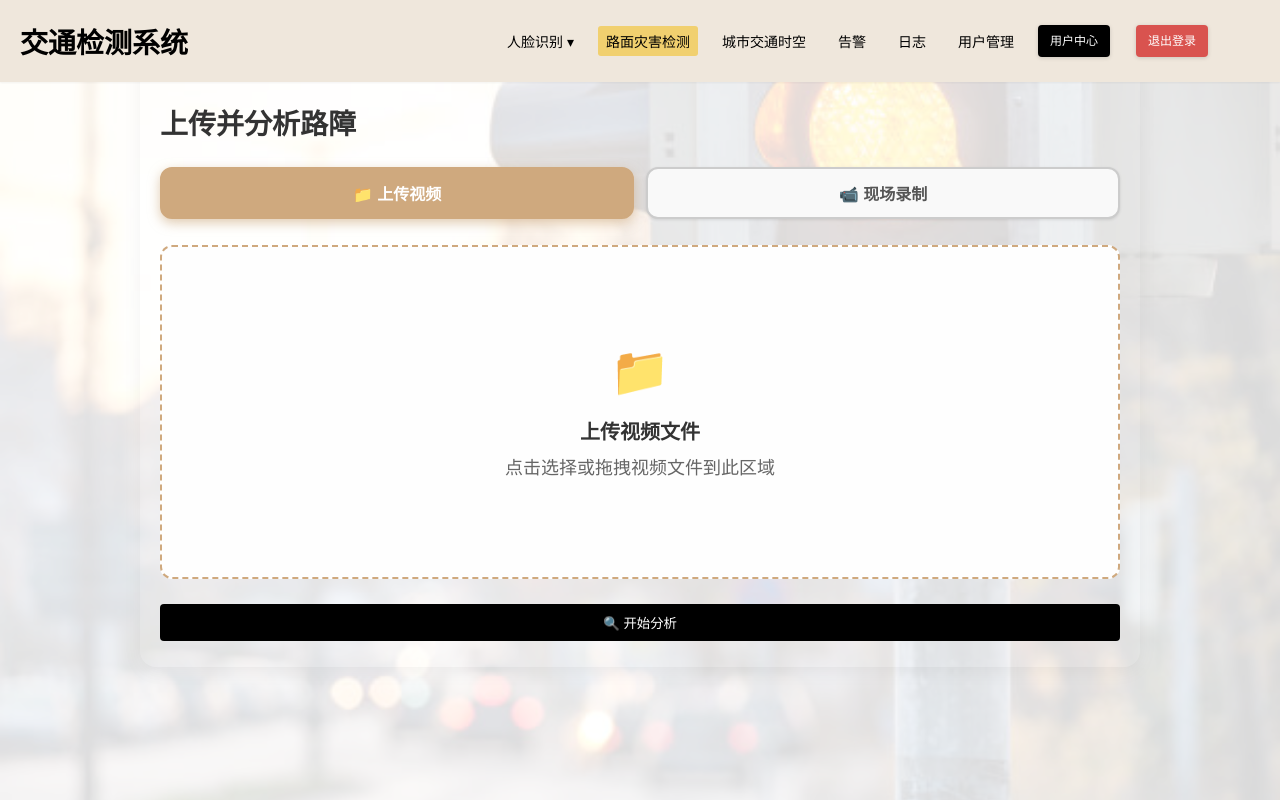
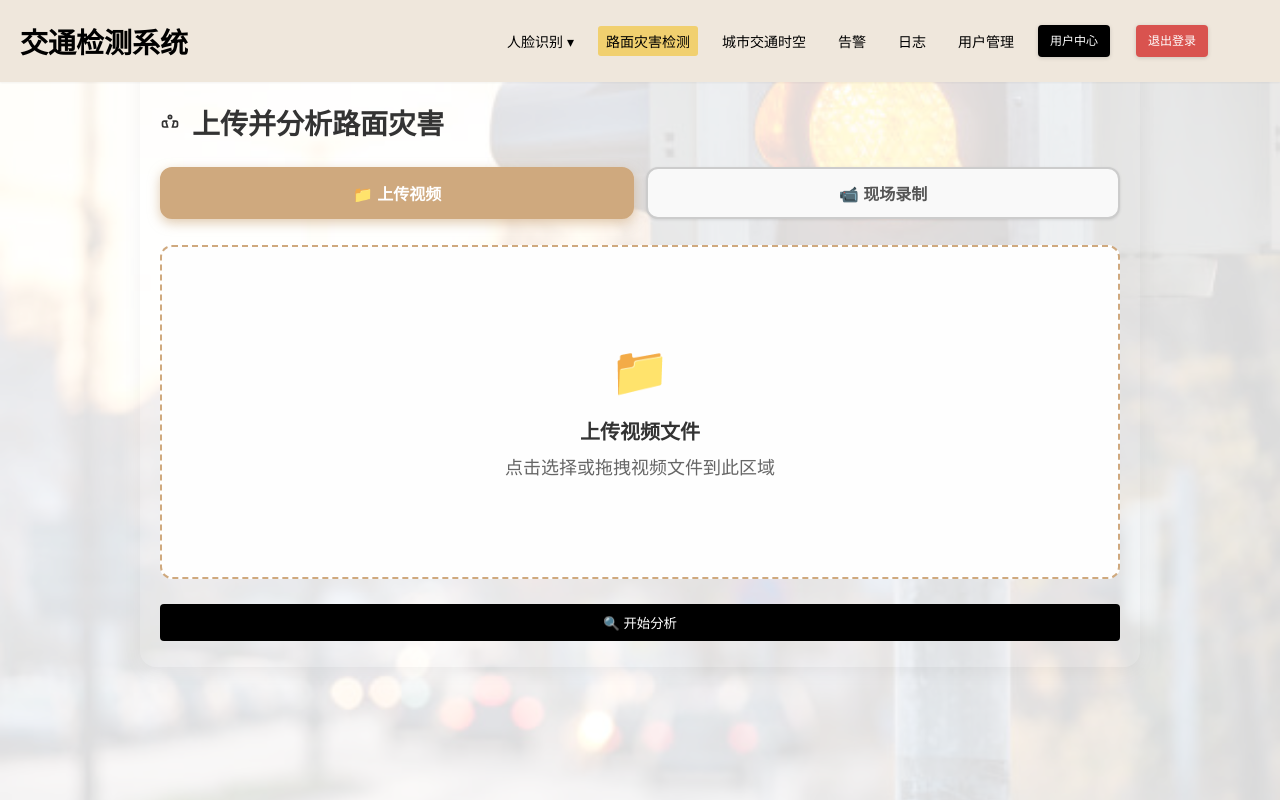
Before and after one commit to AXIhello/pavement_distraction_detection, a Vue app in the folder frontend/: page /detect in a window 1280 px wide. Built offline with nearby package versions, Linux system fonts and the light colour scheme; sample sign-in values are in the browser's storage.

Commit message:
优化前端表现

```diff
--- a/frontend/src/components/FaceAlertDetail.vue
+++ b/frontend/src/components/FaceAlertDetail.vue
@@ -49,7 +49,7 @@ const emit = defineEmits(['back'])
 const isAdmin = ref(false)
 onMounted(() => {
   const userInfo = JSON.parse(localStorage.getItem('userInfo') || '{}')
-  isAdmin.value = userInfo.role === 'admin'  // 根据你的用户结构调整
+  isAdmin.value = userInfo.role === 'admin'
 })
 
 function getFrameImageUrl(imagePath) {
--- a/frontend/src/components/FaceWarn.vue
+++ b/frontend/src/components/FaceWarn.vue
@@ -247,7 +247,7 @@ onMounted(() => {
   align-items: center;
   gap: 12px;
   color: #1f2937;
-  font-size: 24px;
+  font-size: 28px;
   font-weight: 700;
   margin: 0;
 }
--- a/frontend/src/components/RoadAlertDetail.vue
+++ b/frontend/src/components/RoadAlertDetail.vue
@@ -101,7 +101,7 @@ async function confirmDeleteVideo() {
     if (res.status === 200 || res.status === 204 || res.data?.success) {
       alert('删除成功')
       stopAutoPlay()
-      emit('back')  // ✅仍保留
+      emit('back')  // 仍保留
     } else {
       alert('删除失败：' + (res.data?.message || '状态异常'))
     }
@@ -129,7 +129,6 @@ function getFrameImageUrl(frame) {
 const props = defineProps({
   detail: Object
 })
-// defineEmits(['back'])
 
 const isAutoPlaying = ref(true)
 
@@ -179,7 +178,7 @@ const diseaseTypeCount = computed(() => {
 })
 
 watch(() => props.detail?.frames, () => {
-  if (isDeleting.value) return // ❗跳过删除中带来的 watch 变化
+  if (isDeleting.value) return // 跳过删除中带来的 watch 变化
   currentFrameIndex.value = 0
   resetAutoPlay()
 })
@@ -200,20 +199,6 @@ function nextFrame() {
   resetAutoPlay()
 }
 
-// function startAutoPlay() {
-//   if (autoPlayTimer) return
-//   autoPlayTimer = setInterval(() => {
-//     nextFrame()
-//   }, 3000) // 3秒切换一帧
-// }
-
-// function resetAutoPlay() {
-//   if (autoPlayTimer) {
-//     clearInterval(autoPlayTimer)
-//     autoPlayTimer = null
-//   }
-//   startAutoPlay()
-// }
 
 onMounted(() => {
   startAutoPlay()
--- a/frontend/src/components/RoadWarn.vue
+++ b/frontend/src/components/RoadWarn.vue
@@ -252,7 +252,7 @@ onMounted(() => {
   align-items: center;
   gap: 12px;
   color: #1f2937;
-  font-size: 24px;
+  font-size: 28px;
   font-weight: 700;
   margin: 0;
 }
--- a/frontend/src/views/Admin.vue
+++ b/frontend/src/views/Admin.vue
@@ -526,7 +526,7 @@ async function deleteFace(faceId) {
 
 <style>
 #admin {
-  font-family: -apple-system, BlinkMacSystemFont, 'Segoe UI', Roboto, 'Helvetica Neue', Arial, sans-serif;
+  font-family:  -apple-system, BlinkMacSystemFont, 'Segoe UI', Roboto, 'Helvetica Neue', Arial, sans-serif;
   min-height: 100vh;
 }
 
@@ -561,6 +561,7 @@ async function deleteFace(faceId) {
   font-size: 28px;
   font-weight: 700;
   margin: 0;
+   margin-top: 20px;
 }
 
 .user-count {
--- a/frontend/src/views/Detect.vue
+++ b/frontend/src/views/Detect.vue
@@ -2,8 +2,14 @@
   <Header2 ref="headerRef" />
   <div class="detect-container" :style="{ paddingTop: headerHeight + 'px' }">
     <div class="page-header">
+
       <h2 class="page-title">
-        上传并分析路障
+        <svg class="icon" viewBox="0 0 24 24" fill="none" stroke="currentColor" stroke-width="2">
+          <path d="M9 11H5a2 2 0 0 0-2 2v3a2 2 0 0 0 2 2h4l-2-7z"/>
+          <path d="M15 11h4a2 2 0 0 1 2 2v3a2 2 0 0 1-2 2h-4l2-7z"/>
+          <path d="M12 8a2 2 0 1 1 0-4 2 2 0 0 1 0 4z"/>
+        </svg>
+        上传并分析路面灾害
       </h2>
     </div>
 
--- a/frontend/src/views/Warning.vue
+++ b/frontend/src/views/Warning.vue
@@ -39,7 +39,7 @@ Navigation {
   margin: auto;
   padding-left: 1rem;
   padding-right: 1rem;
-  padding-top: 120px; /* 避免导航栏遮挡 */
+  padding-top: 100px; /* 避免导航栏遮挡 */
 
   display: flex;
   flex-direction: column;   /* 改成纵向排列 */
```
